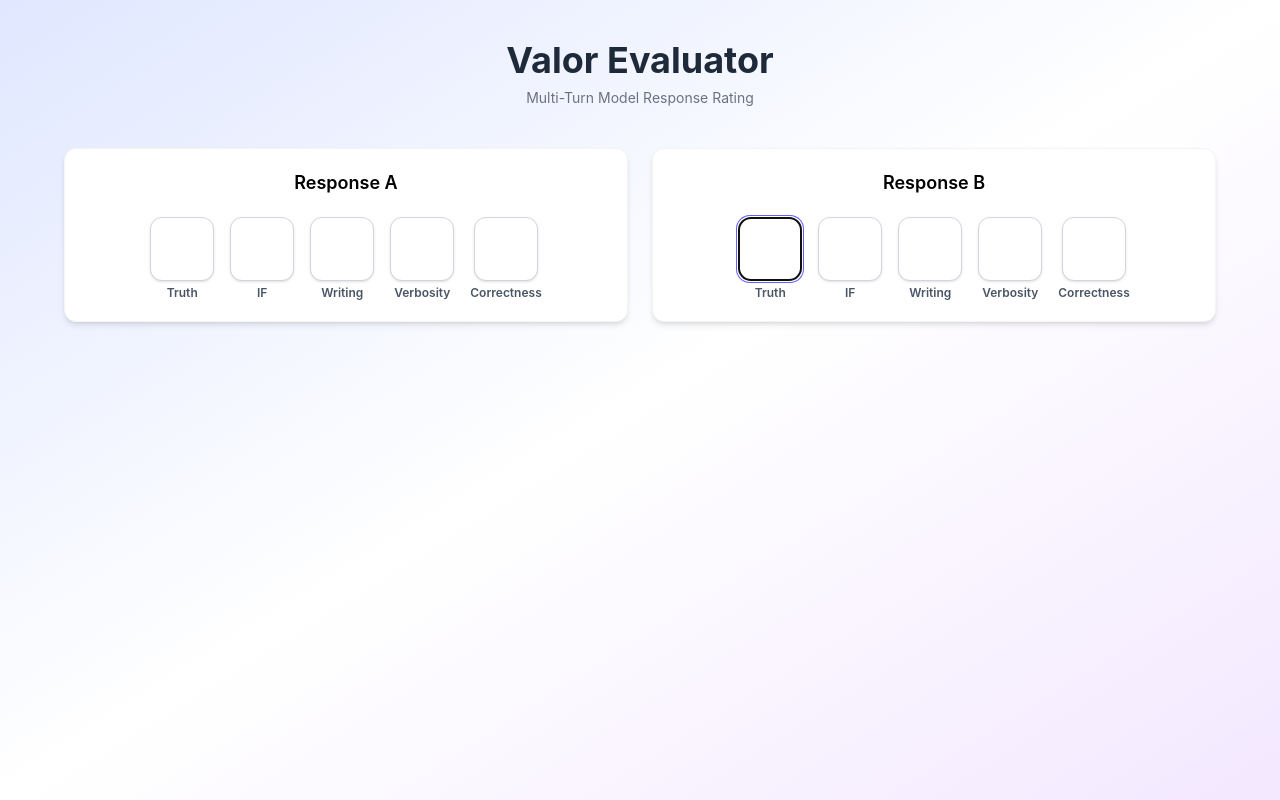
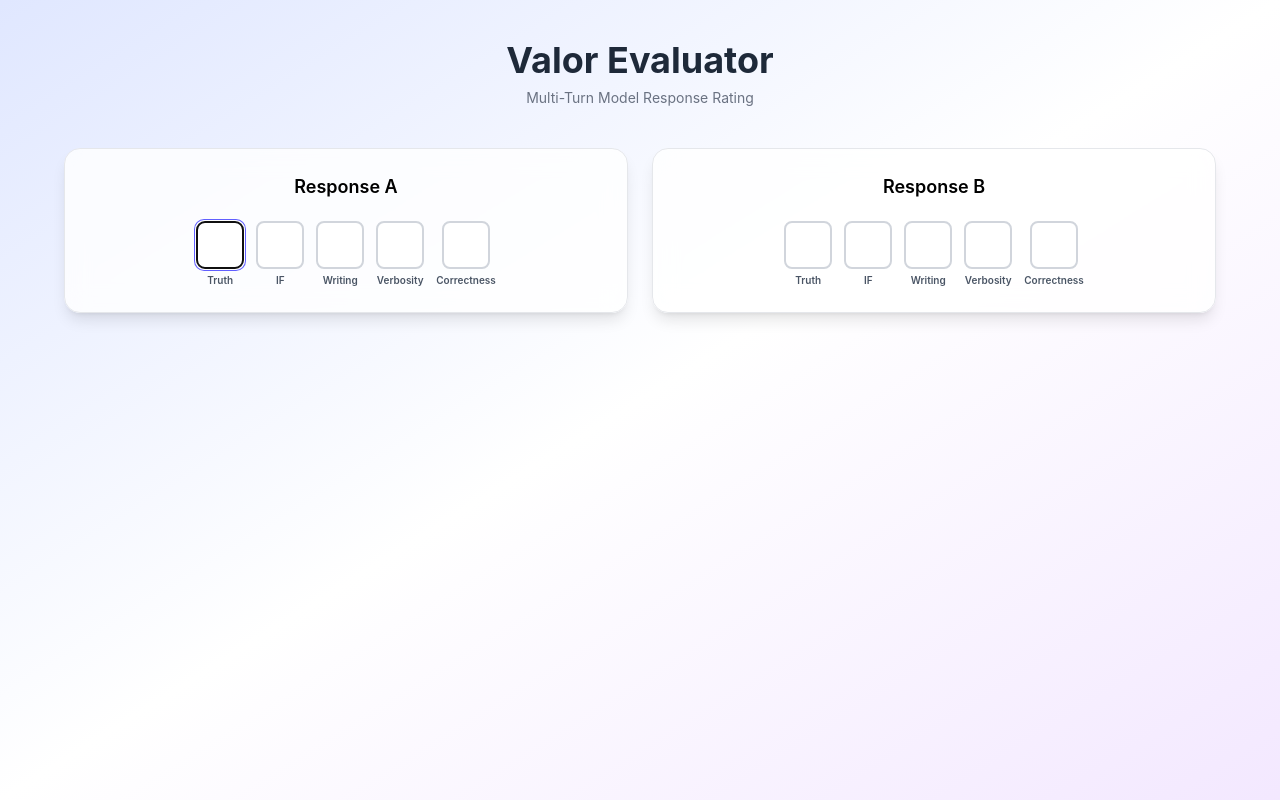
Before and after one commit to Satyendra0007/valor-evaluator, a React (Vite) app: page / in a window 1280 px wide. Built offline with nearby package versions, Linux system fonts and the light colour scheme.

Commit message:
ui improvement

```diff
--- a/src/App.jsx
+++ b/src/App.jsx
@@ -56,6 +56,7 @@ export default function App() {
             title="Response A"
             onScore={setScoreA}
             resetSignal={resetSignal}
+            autoFocus={true}
           />
 
           <ResponseCard
@@ -67,41 +68,33 @@ export default function App() {
         </div>
 
         {scoreA && scoreB && (
+          <div className="mt-8 max-w-sm mx-auto bg-white shadow-md rounded-xl p-5 text-center border">
 
-          <div className="
-          mt-10
-          bg-white
-          rounded-2xl
-          shadow-lg
-          p-8
-          text-center
-          ">
-
-            <p className="text-sm text-gray-500">
+            <p className="text-xs text-gray-500">
               Winner
             </p>
 
-            <p className="text-2xl font-bold text-green-600">
+            <p className="text-xl font-bold text-indigo-700">
               {getWinner()}
             </p>
 
-            <p className="text-sm text-gray-500 mt-4">
-              Score Difference
+            <p className="text-xs text-gray-500 mt-3">
+              Difference
             </p>
 
-            <p className="text-xl font-semibold">
+            <p className="text-lg font-semibold text-purple-700">
               {Math.abs(scoreA - scoreB).toFixed(2)}
             </p>
 
             <button
               onClick={handleReset}
               className="
-              mt-6
-              px-6
-              py-3
+mt-4
+px-5 py-2
 rounded-lg
 bg-indigo-600
 text-white
+text-sm
 font-medium
 hover:bg-indigo-700
 transition
@@ -113,7 +106,6 @@ export default function App() {
           </div>
 
         )}
-
       </div>
 
     </div>
--- a/src/components/ResponseCard.jsx
+++ b/src/components/ResponseCard.jsx
@@ -2,7 +2,7 @@ import { useState, useEffect } from "react"
 import ScoreInputs from "./ScoreInputs"
 import { calculateScore, getRating } from "../utils/scoring"
 
-export default function ResponseCard({ title, onScore, resetSignal }) {
+export default function ResponseCard({ title, onScore, resetSignal, autoFocus }) {
 
   const [score, setScore] = useState(null)
   const [rating, setRating] = useState(null)
@@ -19,17 +19,16 @@ export default function ResponseCard({ title, onScore, resetSignal }) {
     const verbosity = values[3]
     const correctness = values[4]
 
-    const formulaText =
-      `${IF}×0.25 + ${truth}×0.25 + ${correctness}×0.20 + ${writing}×0.15 + ${verbosity}×0.15 = ${result}`
+    const formulaText = `${IF}×0.25 + ${truth}×0.25 + ${correctness}×0.20 + ${writing}×0.15 + ${verbosity}×0.15 = ${result}`
 
     setScore(result)
     setRating(r)
     setFormula(formulaText)
 
     onScore(result)
+
   }
 
-  // RESET RESULT WHEN NEXT TURN CLICKED
   useEffect(() => {
     setScore(null)
     setRating(null)
@@ -37,59 +36,52 @@ export default function ResponseCard({ title, onScore, resetSignal }) {
   }, [resetSignal])
 
   return (
-    <div className="
-    rounded-xl
-    bg-white
-    p-5
-    shadow-md
-    border border-gray-100
-    ">
+
+    <div className="bg-white/80 backdrop-blur-md border border-gray-200 rounded-2xl shadow-lg p-6">
 
       <h2 className="text-lg font-semibold text-center mb-5">
         {title}
       </h2>
 
-      <ScoreInputs onComplete={handleComplete} resetSignal={resetSignal} />
+      <ScoreInputs
+        onComplete={handleComplete}
+        resetSignal={resetSignal}
+        autoFocus={autoFocus}
+      />
 
       {score && (
 
-        <div className="mt-5">
+        <div className="mt-4 space-y-3">
 
           <p className="text-xs text-gray-500 text-center">
             Calculation
           </p>
 
-          <p className="text-xs text-center font-medium text-gray-700 mt-1 break-words">
+          <p className="text-xs text-center text-gray-700 font-medium">
             {formula}
           </p>
 
-          <div className="
-          mt-4
-          grid
-          grid-cols-2
-          gap-4
-          text-center
-          ">
+          <div className="grid grid-cols-2 gap-3">
 
-            <div className="bg-gray-50 rounded-lg p-3">
+            <div className="bg-indigo-50 rounded-lg p-3 text-center">
 
-              <p className="text-xs text-gray-500">
+              <p className="text-[11px] text-gray-500">
                 Score
               </p>
 
-              <p className="text-lg font-bold text-indigo-600">
+              <p className="text-lg font-bold text-indigo-700">
                 {score}
               </p>
 
             </div>
 
-            <div className="bg-gray-50 rounded-lg p-3">
+            <div className="bg-purple-50 rounded-lg p-3 text-center">
 
-              <p className="text-xs text-gray-500">
-                Overall Rating
+              <p className="text-[11px] text-gray-500">
+                Rating
               </p>
 
-              <p className="text-lg font-semibold">
+              <p className="text-sm font-semibold text-purple-700">
                 {rating.number} ({rating.label})
               </p>
 
@@ -102,5 +94,7 @@ export default function ResponseCard({ title, onScore, resetSignal }) {
       )}
 
     </div>
+
   )
+
 }
--- a/src/components/ScoreInputs.jsx
+++ b/src/components/ScoreInputs.jsx
@@ -1,78 +1,143 @@
-import { useRef, useEffect } from "react"
+import { useRef, useEffect, useState } from "react"
 
 const labels = ["Truth", "IF", "Writing", "Verbosity", "Correctness"]
 
-export default function ScoreInputs({ onComplete, resetSignal }) {
+export default function ScoreInputs({ onComplete, resetSignal, autoFocus }) {
 
   const inputs = useRef([])
-  const values = useRef(Array(5).fill(""))
+  const [values, setValues] = useState(["", "", "", "", ""])
+  const [errors, setErrors] = useState([false, false, false, false, false])
 
   const handleChange = (e, index) => {
-    const val = e.target.value
 
-    if (!/^[1-6]?$/.test(val)) return
+    let val = e.target.value
 
-    values.current[index] = val
-    e.target.value = val
+    // allow empty (for backspace)
+    if (val === "") {
 
-    if (val && index < 4) {
-      inputs.current[index + 1].focus()
+      const newValues = [...values]
+      newValues[index] = ""
+      setValues(newValues)
+
+      const newErrors = [...errors]
+      newErrors[index] = false
+      setErrors(newErrors)
+
+      return
     }
 
-    if (values.current.every(v => v !== "")) {
-      onComplete([...values.current])
+    // invalid
+    if (!/^[1-6]$/.test(val)) {
+
+      const newErrors = [...errors]
+      newErrors[index] = true
+      setErrors(newErrors)
+
+      return
     }
+
+    // valid
+    const newValues = [...values]
+    newValues[index] = val
+    setValues(newValues)
+
+    const newErrors = [...errors]
+    newErrors[index] = false
+    setErrors(newErrors)
+
+    // move focus
+    if (index < 4) {
+      inputs.current[index + 1]?.focus()
+    }
+
+    // calculate if all valid
+    const filled = newValues.every(v => v !== "")
+    const hasError = newErrors.some(e => e)
+
+    if (filled && !hasError) {
+      onComplete(newValues)
+    }
+
   }
 
   const handleKeyDown = (e, index) => {
-    if (e.key === "Backspace" && !e.target.value && index > 0) {
-      inputs.current[index - 1].focus()
-    }
+
+    if (e.key === "Backspace") {
+
+      // Only move to previous if current input is already empty
+      if (e.target.value === "" && index > 0) {
+        inputs.current[index - 1]?.focus()
       }
 
+    }
+
+  }
+
+  // reset inputs
   useEffect(() => {
-    values.current = Array(5).fill("")
 
-    inputs.current.forEach((input) => {
+    setValues(["", "", "", "", ""])
+    setErrors([false, false, false, false, false])
+
+    inputs.current.forEach(input => {
       if (input) input.value = ""
     })
 
+    if (autoFocus) {
       inputs.current[0]?.focus()
-  }, [resetSignal])
+    }
+
+  }, [resetSignal, autoFocus])
 
   return (
-    <div className="flex justify-center gap-3 sm:gap-4">
 
-      {labels.map((label, index) => (
+    <div className="flex justify-center gap-3">
+
+      {labels.map((label, index) => {
+
+        const border = errors[index]
+          ? "border-red-500"
+          : values[index]
+            ? "border-green-500"
+            : "border-gray-300"
+
+        return (
+
           <div key={index} className="flex flex-col items-center">
 
             <input
               type="text"
               maxLength="1"
+              onFocus={(e) => e.target.select()}
               ref={(el) => (inputs.current[index] = el)}
               onChange={(e) => handleChange(e, index)}
               onKeyDown={(e) => handleKeyDown(e, index)}
-            className="
-            w-12 h-12 sm:w-14 sm:h-14 md:w-16 md:h-16
-            text-lg sm:text-xl
+              className={`
+w-12 h-12
 text-center
+text-lg
 font-semibold
-            rounded-xl
-            border border-gray-300
+rounded-lg
+border-2
+${border}
 bg-white
-            shadow-sm
 focus:ring-2 focus:ring-indigo-500
 transition
-            "
+`}
             />
 
-          <span className="text-[10px] sm:text-xs font-semibold mt-1 text-gray-600">
+            <span className="text-[10px] font-semibold mt-1 text-gray-600">
               {label}
             </span>
 
           </div>
-      ))}
+
+        )
+
+      })}
 
     </div>
+
   )
+
 }
--- a/src/index.css
+++ b/src/index.css
@@ -1 +1,6 @@
 @import "tailwindcss";
+
+body{
+background: linear-gradient(135deg,#eef2ff,#f8fafc,#ede9fe);
+min-height:100vh;
+}
```
Lines whose indentation alone changed are shown as unchanged.
